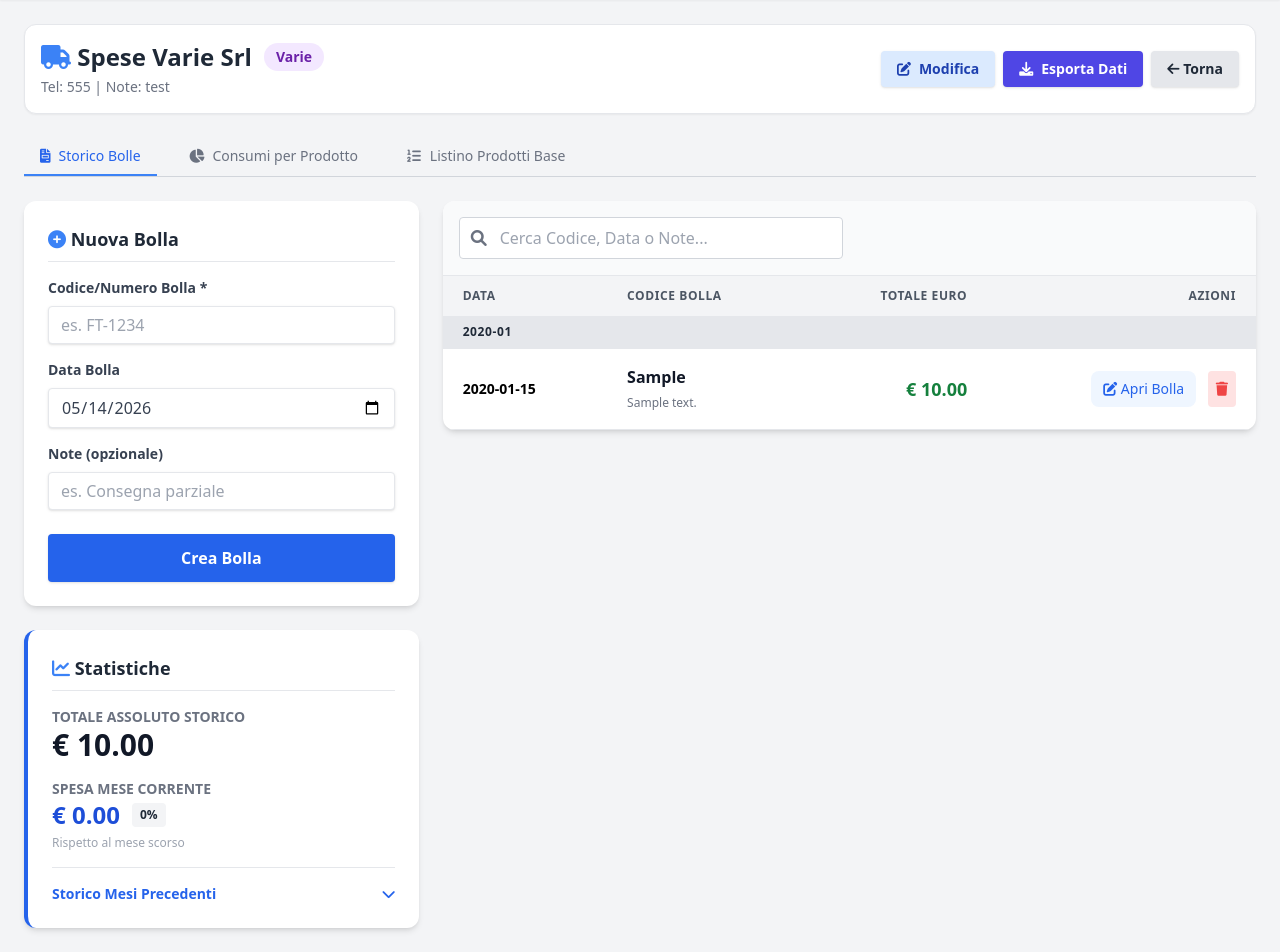
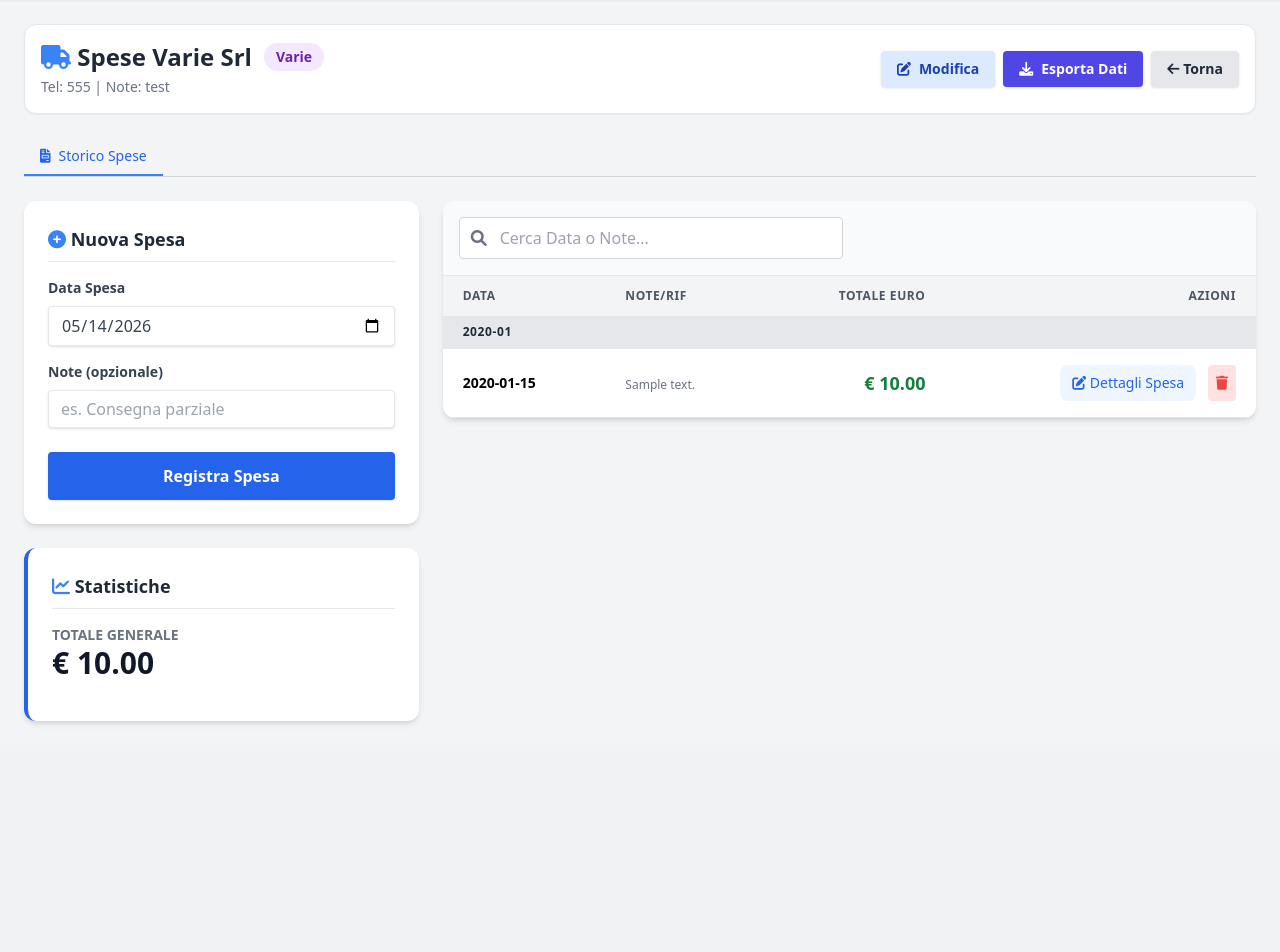
Before and after one commit to massaroarturo99-cmd/GestionaleWebapp, a Flask app: page /fornitore/1 in a window 1280 px wide. Shown: the part 64-1016 px from the top of the page. After the commit the page ends 788 px from the top, so only its background shows below. Run offline with Flask 3, Linux system fonts and the light colour scheme; data comes from the database, SQL or seed files in the repository; both versions use the stored data as it was after the commit; tables that the repository leaves empty hold one stand-in row (values such as "Sample post"); some libraries are stand-ins or nearby versions.

Commit message:
feat: adapt UI for 'Varie' category suppliers (Step 3)
- Conditionally hide 'Consumi per Prodotto' and 'Listino Prodotti Base' tabs for 'Varie' category suppliers in `fornitore_detail.html`.
- Conditionally rename the 'Storico Bolle' tab to 'Storico Spese' for 'Varie' suppliers.
- Conditionally hide current month expense and monthly trend statistics for 'Varie' suppliers, leaving only the 'Totale Generale'.
- Adapt the new entry form title from 'Nuova Bolla' to 'Nuova Spesa' and hide the 'Codice Bolla' input (replaced with a hidden 'SPESA' value) for 'Varie' suppliers.

Co-authored-by: massaroarturo99-cmd <280651523+massaroarturo99-cmd@users.noreply.github.com>

```diff
--- a/templates/fornitore_detail.html
+++ b/templates/fornitore_detail.html
@@ -126,14 +126,16 @@
     <!-- Tab Navigation -->
     <div class="flex border-b border-gray-300 mb-6 space-x-4 overflow-x-auto" style="-webkit-overflow-scrolling: touch;">
         <a href="#bolle" @click="tab = 'bolle'" :class="{ 'border-blue-500 text-blue-600': tab === 'bolle', 'border-transparent text-gray-500 hover:text-gray-700 hover:border-gray-300': tab !== 'bolle' }" class="py-2 px-4 border-b-2 font-medium text-sm flex items-center space-x-2 transition-colors whitespace-nowrap">
-            <i class="fas fa-file-invoice"></i> <span>Storico Bolle</span>
+            <i class="fas fa-file-invoice"></i> <span>{% if fornitore.categoria == 'Varie' %}Storico Spese{% else %}Storico Bolle{% endif %}</span>
         </a>
+        {% if fornitore.categoria != 'Varie' %}
         <a href="#consumi" @click="tab = 'consumi'" :class="{ 'border-blue-500 text-blue-600': tab === 'consumi', 'border-transparent text-gray-500 hover:text-gray-700 hover:border-gray-300': tab !== 'consumi' }" class="py-2 px-4 border-b-2 font-medium text-sm flex items-center space-x-2 transition-colors whitespace-nowrap">
             <i class="fas fa-chart-pie"></i> <span>Consumi per Prodotto</span>
         </a>
         <a href="#prodotti" @click="tab = 'prodotti'" :class="{ 'border-blue-500 text-blue-600': tab === 'prodotti', 'border-transparent text-gray-500 hover:text-gray-700 hover:border-gray-300': tab !== 'prodotti' }" class="py-2 px-4 border-b-2 font-medium text-sm flex items-center space-x-2 transition-colors whitespace-nowrap">
             <i class="fas fa-list-ol"></i> <span>Listino Prodotti Base</span>
         </a>
+        {% endif %}
     </div>
 
     <!-- Bolle View -->
@@ -141,15 +143,19 @@
         <!-- Colonna Sinistra: Form + Statistiche -->
         <div class="lg:col-span-1 space-y-6">
             <div class="bg-white rounded-xl shadow-md p-6">
-                <h3 class="text-lg font-bold text-gray-800 mb-4 border-b pb-2"><i class="fas fa-plus-circle text-blue-500"></i> Nuova Bolla</h3>
+                <h3 class="text-lg font-bold text-gray-800 mb-4 border-b pb-2"><i class="fas fa-plus-circle text-blue-500"></i> {% if fornitore.categoria == 'Varie' %}Nuova Spesa{% else %}Nuova Bolla{% endif %}</h3>
                 <form method="POST" action="/bolla/nuova">
                     <input type="hidden" name="fornitore_id" value="{{ fornitore.id }}">
+                    {% if fornitore.categoria != 'Varie' %}
                     <div class="mb-4">
                         <label class="block text-gray-700 text-sm font-bold mb-2">Codice/Numero Bolla *</label>
                         <input required class="shadow appearance-none border rounded w-full py-2 px-3 text-gray-700 leading-tight focus:outline-none focus:ring-1 focus:ring-blue-500" name="codice" type="text" placeholder="es. FT-1234">
                     </div>
+                    {% else %}
+                    <input type="hidden" name="codice" value="SPESA">
+                    {% endif %}
                     <div class="mb-4">
-                        <label class="block text-gray-700 text-sm font-bold mb-2">Data Bolla</label>
+                        <label class="block text-gray-700 text-sm font-bold mb-2">{% if fornitore.categoria == 'Varie' %}Data Spesa{% else %}Data Bolla{% endif %}</label>
                         <input class="shadow appearance-none border rounded w-full py-2 px-3 text-gray-700 leading-tight focus:outline-none focus:ring-1 focus:ring-blue-500" name="data" type="date" id="data_bolla">
                     </div>
                     <div class="mb-6">
@@ -157,7 +163,7 @@
                         <input class="shadow appearance-none border rounded w-full py-2 px-3 text-gray-700 leading-tight focus:outline-none focus:ring-1 focus:ring-blue-500" name="note" type="text" placeholder="es. Consegna parziale">
                     </div>
                     <button type="submit" class="w-full bg-blue-600 hover:bg-blue-700 text-white font-bold py-3 px-4 rounded shadow transition-colors">
-                        Crea Bolla
+                        {% if fornitore.categoria == 'Varie' %}Registra Spesa{% else %}Crea Bolla{% endif %}
                     </button>
                 </form>
             </div>
@@ -167,10 +173,11 @@
                 <h3 class="text-lg font-bold text-gray-800 mb-4 border-b pb-2"><i class="fas fa-chart-line text-blue-500"></i> Statistiche</h3>
 
                 <div class="mb-4">
-                    <p class="text-sm text-gray-500 font-bold uppercase">Totale Assoluto Storico</p>
+                    <p class="text-sm text-gray-500 font-bold uppercase">Totale Generale</p>
                     <p class="text-3xl font-black text-gray-900">€ {{ "%.2f"|format(stats.totale_assoluto) }}</p>
                 </div>
 
+                {% if fornitore.categoria != 'Varie' %}
                 <div class="mb-4">
                     <p class="text-sm text-gray-500 font-bold uppercase">Spesa Mese Corrente</p>
                     <div class="flex items-center space-x-3">
@@ -203,6 +210,7 @@
                     </div>
                 </div>
                 {% endif %}
+                {% endif %}
             </div>
         </div>
 
@@ -212,14 +220,14 @@
                 <div class="p-4 bg-gray-50 border-b flex justify-between items-center">
                     <div class="relative w-full max-w-sm">
                         <span class="absolute inset-y-0 left-0 flex items-center pl-3 text-gray-500"><i class="fas fa-search"></i></span>
-                        <input x-model="searchBolla" type="text" placeholder="Cerca Codice, Data o Note..." class="w-full pl-10 pr-3 py-2 rounded border border-gray-300 focus:outline-none focus:ring-1 focus:ring-blue-500">
+                        <input x-model="searchBolla" type="text" placeholder="Cerca Data o Note..." class="w-full pl-10 pr-3 py-2 rounded border border-gray-300 focus:outline-none focus:ring-1 focus:ring-blue-500">
                     </div>
                 </div>
                 <table class="min-w-full leading-normal">
                     <thead class="bg-gray-100 text-left text-xs font-semibold text-gray-600 uppercase tracking-wider">
                         <tr>
                             <th class="px-5 py-3">Data</th>
-                            <th class="px-5 py-3">Codice Bolla</th>
+                            <th class="px-5 py-3">{% if fornitore.categoria == 'Varie' %}Note/Rif{% else %}Codice Bolla{% endif %}</th>
                             <th class="px-5 py-3 text-right">Totale Euro</th>
                             <th class="px-5 py-3 text-right">Azioni</th>
                         </tr>
@@ -244,11 +252,16 @@
                                 {% endif %}
 
                                 <td class="px-5 py-4 whitespace-nowrap text-sm font-semibold">{{ b.data }}</td>
-                                <td class="px-5 py-4 font-bold text-gray-900">{{ b.codice }}<br><span class="text-xs text-gray-500 font-normal">{{ b.note or '' }}</span></td>
+                                <td class="px-5 py-4 font-bold text-gray-900">
+                                    {% if fornitore.categoria != 'Varie' %}
+                                    {{ b.codice }}<br>
+                                    {% endif %}
+                                    <span class="text-xs text-gray-500 font-normal">{{ b.note or '' }}</span>
+                                </td>
                                 <td class="px-5 py-4 text-right whitespace-nowrap font-bold text-lg text-green-700">€ {{ "%.2f"|format(b.totale) }}</td>
                                 <td class="px-5 py-4 whitespace-nowrap text-right text-sm font-medium">
                                     <a href="/bolla/{{ b.id }}" class="text-blue-600 hover:text-blue-900 bg-blue-50 px-3 py-2 rounded-lg transition-colors inline-block mr-2" title="Modifica e Aggiungi Prodotti">
-                                        <i class="fas fa-edit"></i> Apri Bolla
+                                        <i class="fas fa-edit"></i> {% if fornitore.categoria == 'Varie' %}Dettagli Spesa{% else %}Apri Bolla{% endif %}
                                     </a>
                                     <form method="POST" action="/bolla/{{ b.id }}/elimina" class="inline-block" >
                                         <button type="submit" class="text-red-500 hover:text-red-800 p-2 bg-red-100 rounded transition-colors"><i class="fas fa-trash"></i></button>
@@ -264,6 +277,7 @@
         </div>
     </div>
 
+    {% if fornitore.categoria != 'Varie' %}
     <!-- Consumi View -->
     <div x-show="tab === 'consumi'" class="bg-white rounded-xl shadow-md overflow-hidden" style="display: none;">
         <div class="p-6 border-b">
@@ -375,6 +389,7 @@
             </div>
         </div>
     </div>
+    {% endif %}
 
 </div>
 <script>
```
Also changed, not shown: officina.db, 1 other file.
